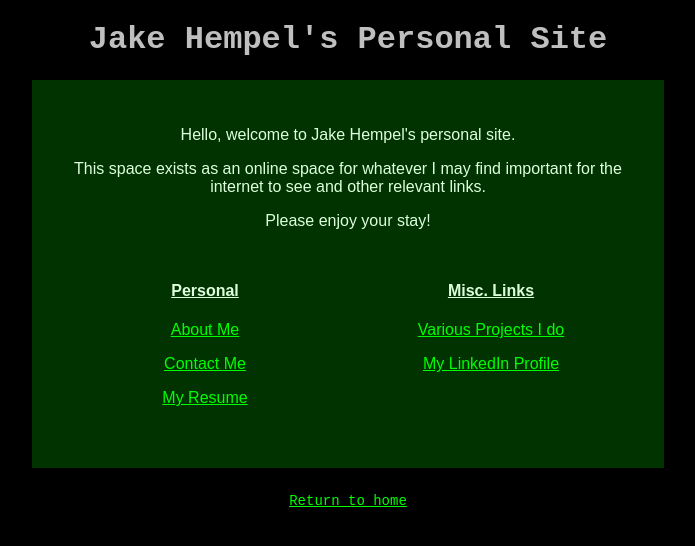
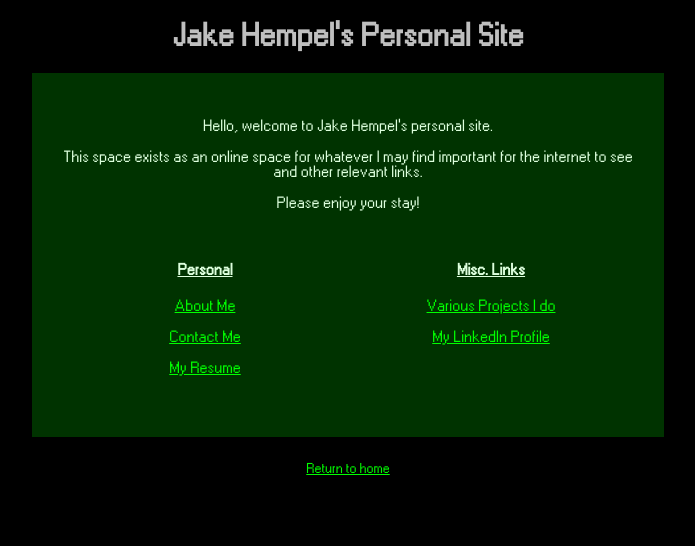
Before and after one commit to jakehempel/jakehempel.us, a Jekyll site: the page built from index.html, in a window 1280 px wide. Shown: the top 546 px of the page, without its empty margins (292-987 px from the left). Built offline with Jekyll 4.4.1, drawn with Linux system fonts in a browser that asks for light colours.

Commit message:
new font

```diff
--- a/css/default.css
+++ b/css/default.css
@@ -1,5 +1,10 @@
 * {
   box-sizing: border-box;
+}
+
+@font-face {
+  font-family: "95";
+  src: url(/assets/w95fa.woff);
 }
 
 /*
@@ -29,7 +34,7 @@ body {
   background-color: #000000;
   text-align: center;
   color: #bfbfbf;
-  font-family: "Courier New";
+  font-family: "95";
 }
 
 .footer {
@@ -43,7 +48,7 @@ body {
   margin:10px auto 10px auto;
   background-color: #003300;
   overflow: hidden;
-  font-family: Arial, sans-serif;
+  font-family: "95";
   font-size: 12pt;
   text-align: center;
   color: #ddffdd;
```
Also changed, not shown: assets/w95fa.woff (added).
